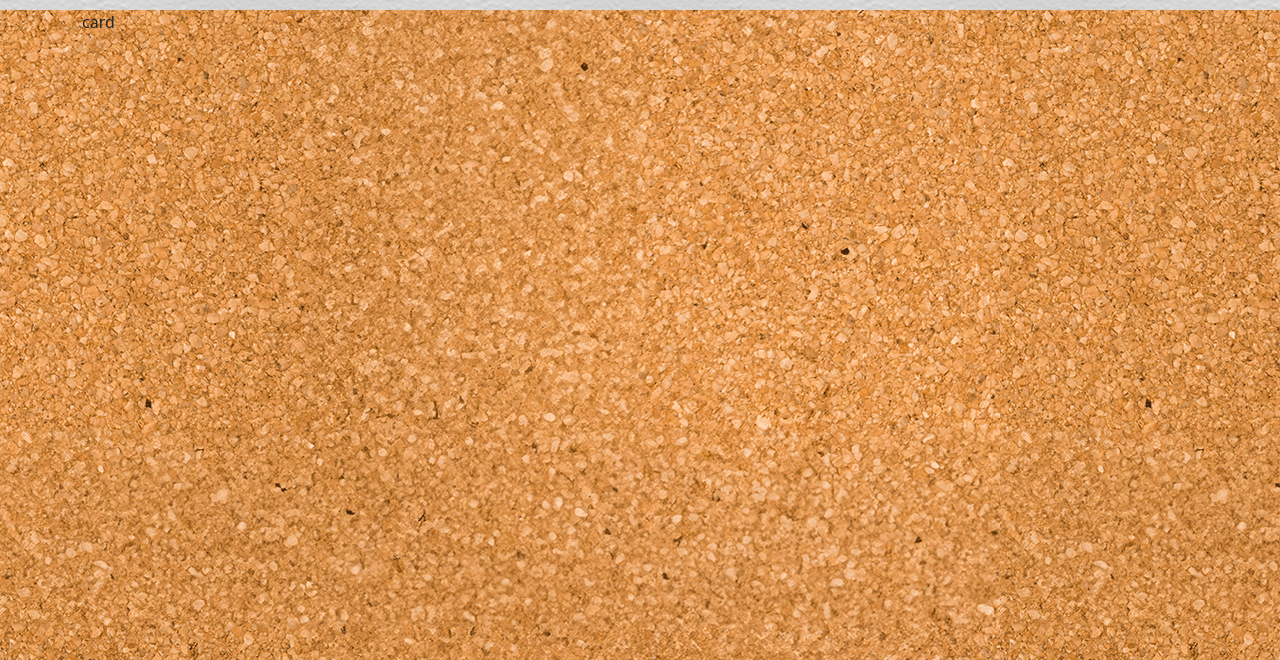
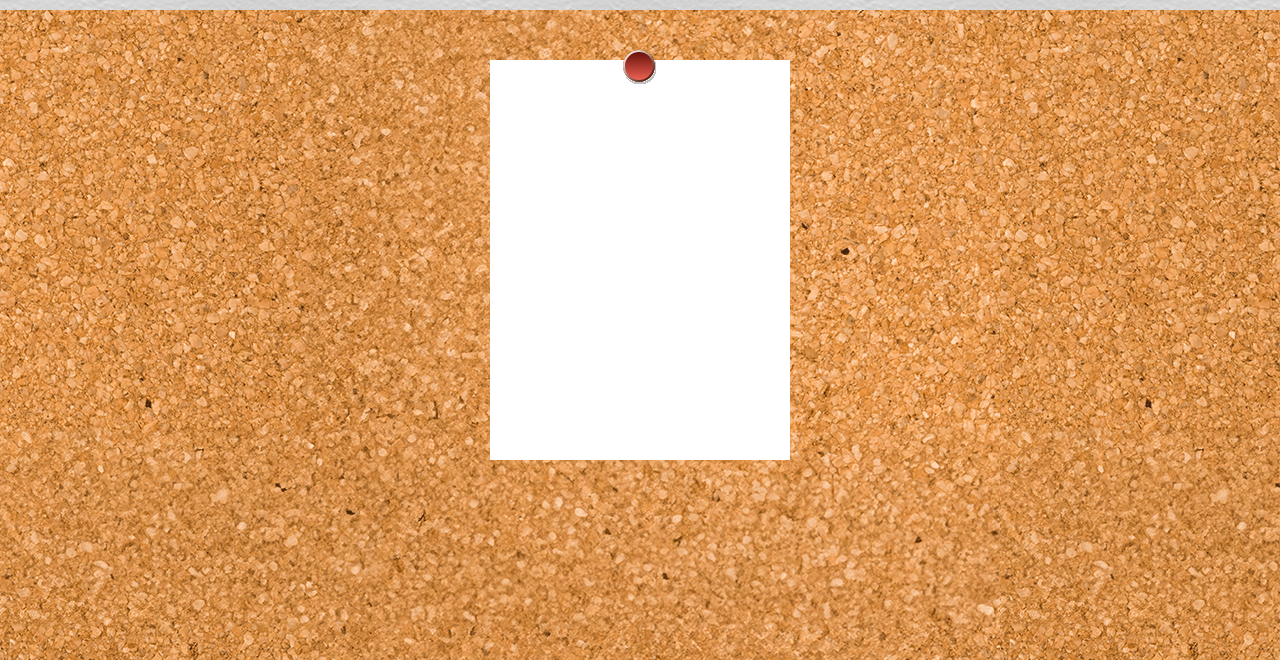
Before and after one commit to l-martinetti/js-photo-blog, a plain HTML site: page index.html in a window 1280 px wide. Shown: the part 140-800 px from the top of the page. Drawn offline with nearby package versions, Linux system fonts and the light colour scheme.

Commit message:
feat: add Milestone 1

```diff
--- a/assets_day1/style/style.css
+++ b/assets_day1/style/style.css
@@ -1,9 +1,11 @@
 body {
-    font-family: "Nunito", sans-serif;
     background-image: url(../img/cork.png);
 }
 
+/*** HEADER ***/
+
 header {
+    font-family: "Nunito", sans-serif;
     background-image: url("../img/wall.png");
     background-size: 30%;
     font-style: italic;
@@ -13,3 +15,27 @@ header {
 h1 {
     padding-top: 22px;
 }
+
+/*** MAIN ***/
+
+.mycontainer {
+    margin: 50px 250px;
+}
+
+/* CARD */
+.mycontainer .row {
+    position: relative;
+}
+
+.mycontainer .row img {
+    position: relative;
+    top: -10px;
+    transform: translateX(120px);
+}
+
+.mycontainer .row div {
+    height: 400px;
+    width: 300px;
+    margin-bottom: 20px;
+    margin-inline: 10px;
+}
--- a/index.html
+++ b/index.html
@@ -22,7 +22,15 @@
         <h1 class="text-center text-uppercase display-1"><strong>estate '24</strong></h1>
     </header>
     <main>
-        <div class="container">card</div>
+        <div class="mycontainer">
+            <div class="row justify-content-center">
+                <div class="col col-2 bg-white">
+                    <img src="assets_day1/img/pin.svg" alt="">
+                    <div class="img-box"></div>
+                    <p></p>
+                </div>
+            </div>
+        </div>
     </main>
 </body>
 </html>
```
